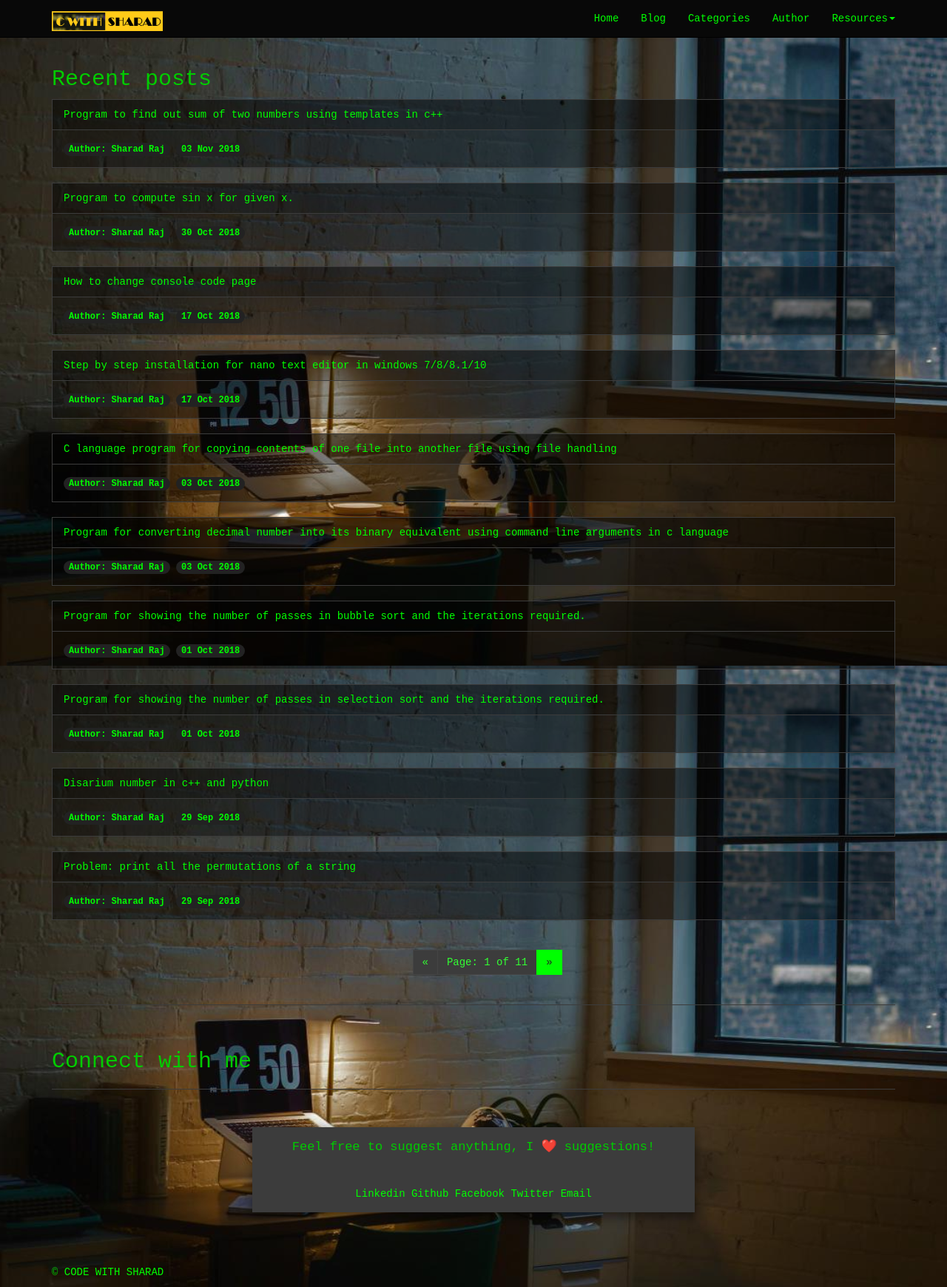
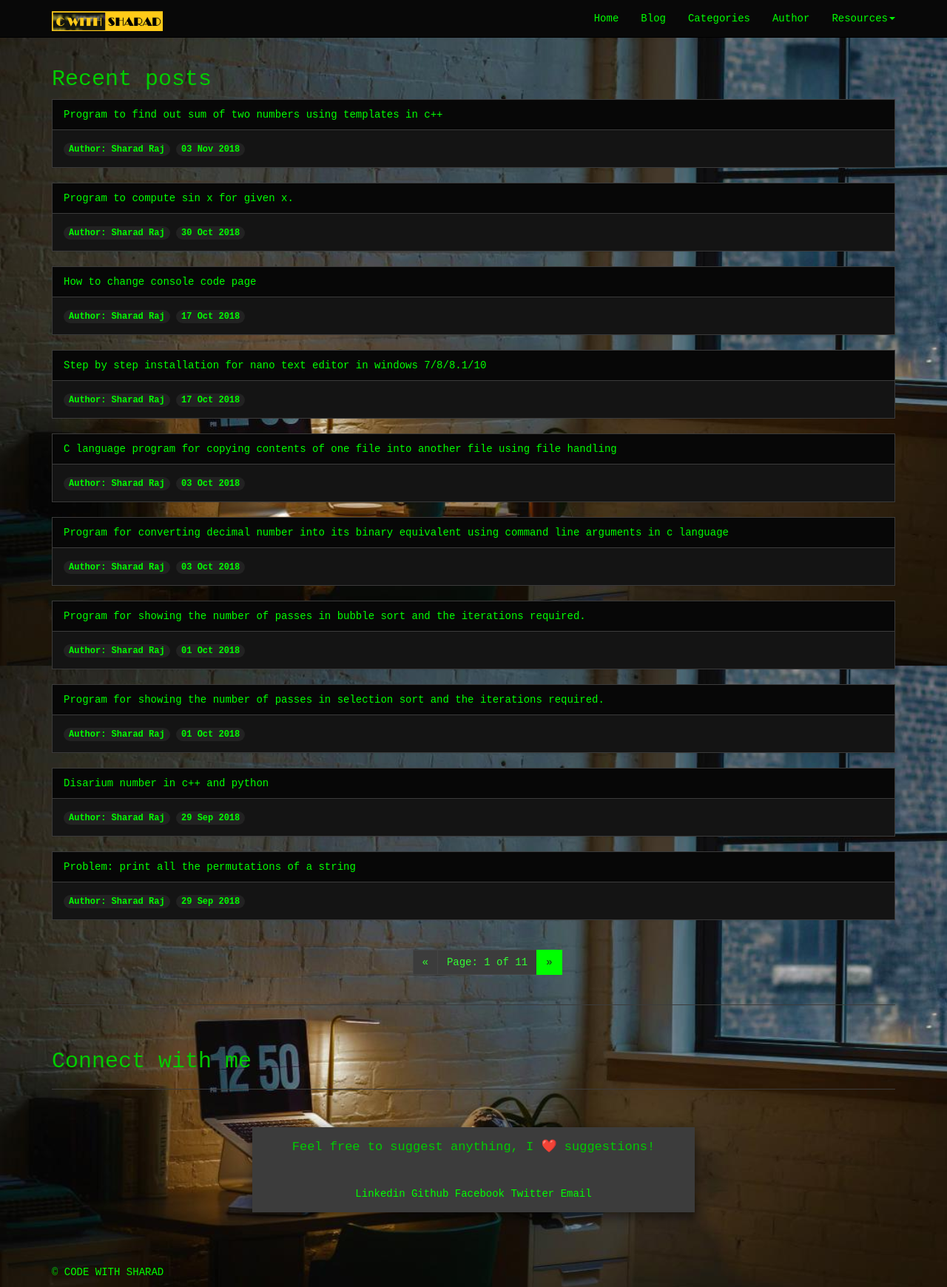
Before and after one commit to cwithsharad/cwithsharad.github.io, a Jekyll site: the page built from blog/index.html, in a window 1280 px wide. Shown: the whole page at 74% size. Built offline with Jekyll 4.4.1, drawn with Linux system fonts in a browser that asks for light colours; emoji names are drawn with the system emoji font; the list of posts is cut into pages by our own code.

Commit message:
Update index.html

```diff
--- a/blog/index.html
+++ b/blog/index.html
@@ -13,8 +13,8 @@
 <div class="row">
 {% for post in paginator.posts %}
 <div class="col-lg-12">
-<div class="panel panel-default" style="background:rgb(0,0,0,0)!important">
-<div class="panel-heading" style="background:rgb(0,0,0,0.5)!important">
+<div class="panel panel-default" style="background:tramsparent!important">
+<div class="panel-heading" style="background:rgb(0,0,0,0.8)!important">
 	<a href="{{post.url}}">{{ post.title | capitalize }}</a>
 </div>
 <div class="panel-body" style="background:rgb(0,0,0,0.4)!important">
```
